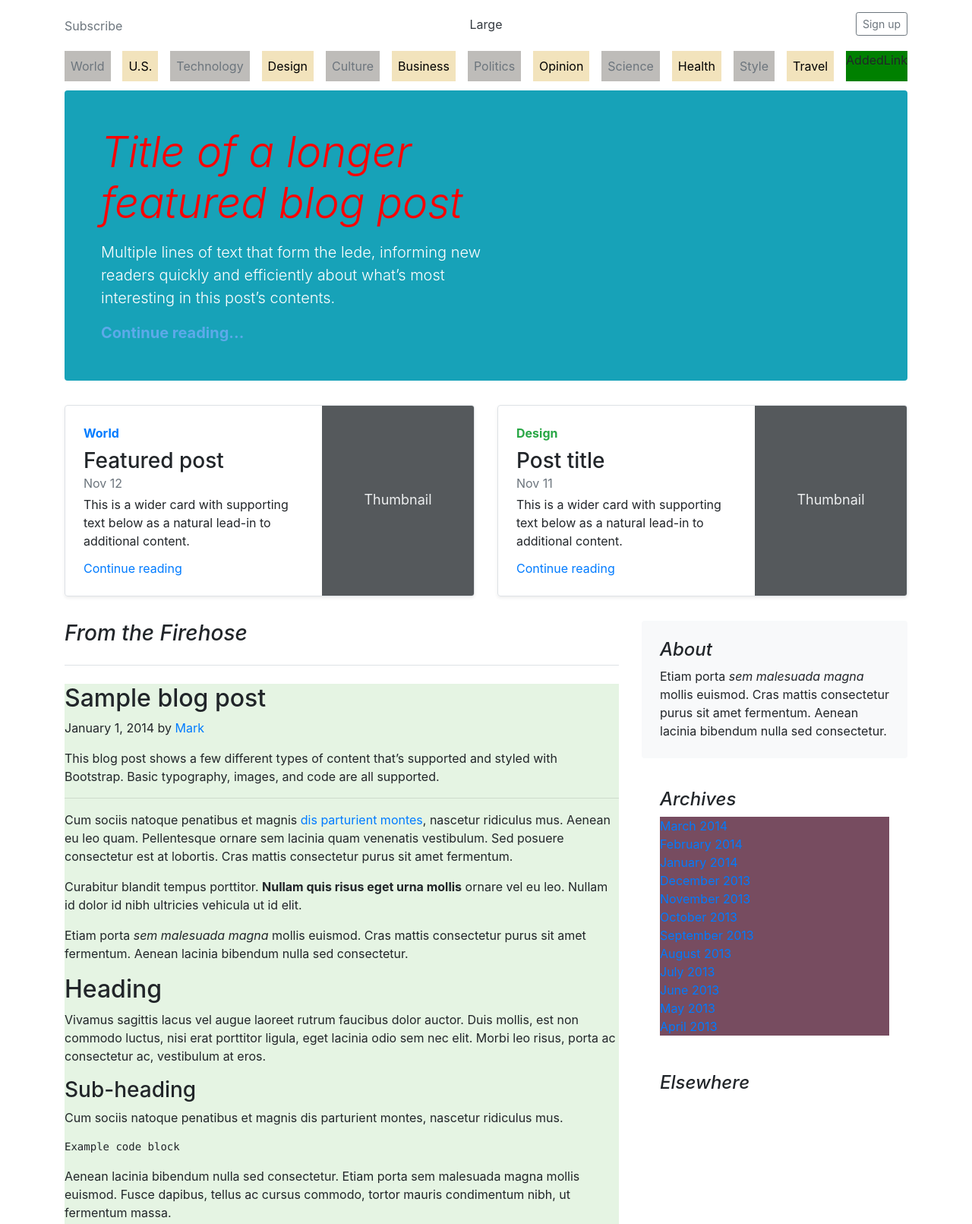
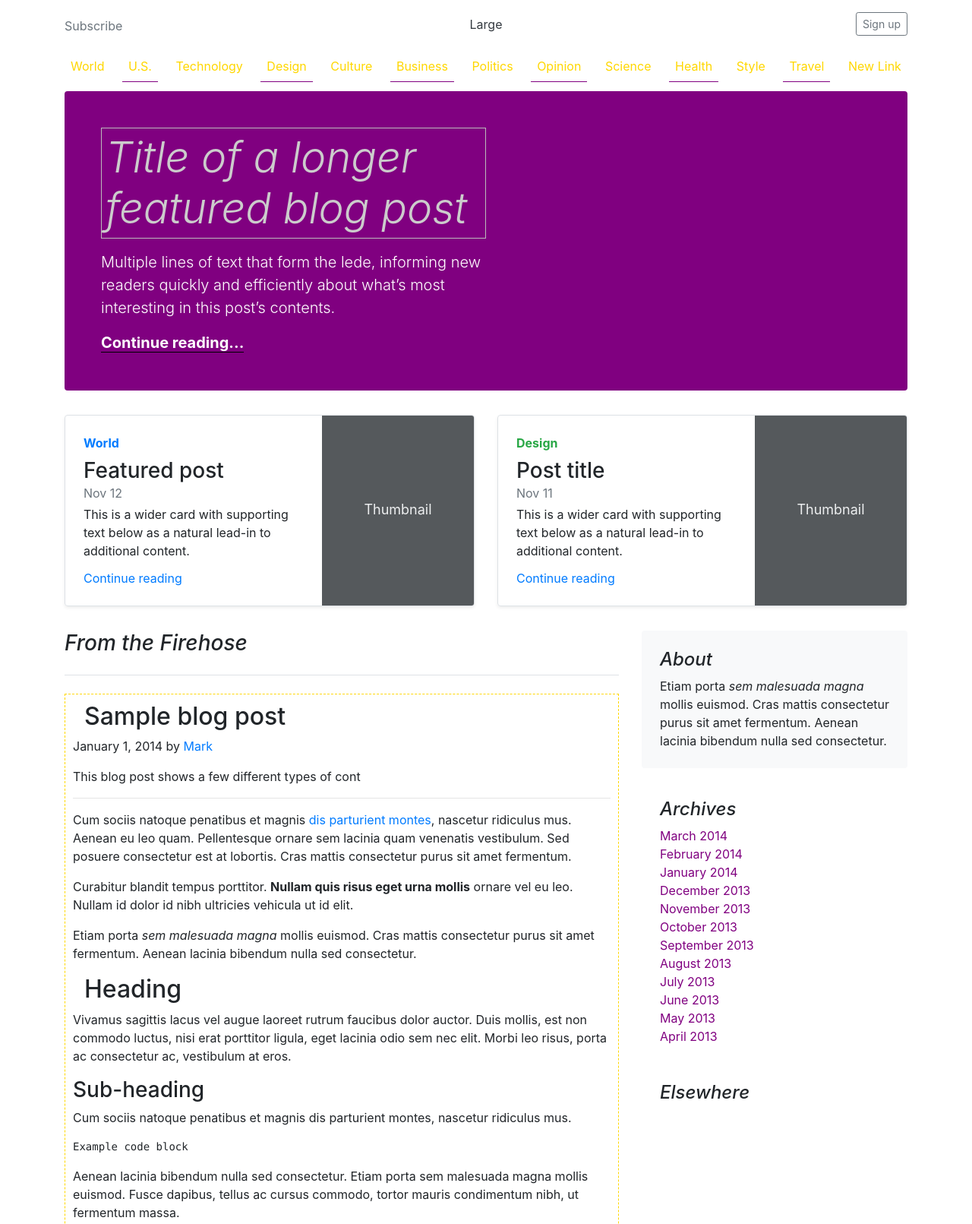
Before and after one commit to DritaSkeraj/Strive-M2, a plain HTML site: page D7/index.html in a window 1280 px wide. Shown: the top 1611 px of the page at 76% size. Drawn offline with nearby package versions, Linux system fonts and the light colour scheme.

Commit message:
finished css selector homeworks

```diff
--- a/D6/index.html
+++ b/D7/index.html
@@ -58,8 +58,8 @@
       href="https://fonts.googleapis.com/css?family=Playfair+Display:700,900"
       rel="stylesheet"
     />
-    <!-- <style>
-       /*
+    <style>
+      /*
             EX1) Write a selector to target the main title of the page
             EX2) Write a selector to target every children of the navbar
             EX3) Write a selector to target the "continue reading..." inside the jumbotron
@@ -71,63 +71,56 @@
             EX9) Write a selector to target the "back to top" link     #### EXTRA Try doing it without targeting the footer element directly
             EX10) Write a selector to target the footer
         */
-    </style> -->
-    <style>
-        /*EX1) Write a selector to target the main title of the page*/
-         h1{
-           color: #eee;
-         }
-
+        /* EX1) Write a selector to target the main title of the page */
+        h1{
+            border: 1px solid #bbb;
+            padding: 5px;
+        }
         /* EX2) Write a selector to target every children of the navbar */
-        .nav>*{
-         background-color: rgb(190, 188, 185);
-         color:black;
+        nav a.p-2{
+            color: gold !important;
+        }
+        /* EX3) Write a selector to target the "continue reading..." inside the jumbotron */
+        p.lead > a{
+            border-bottom: 1px solid black;
+        }
+        /* EX4) Write a selector to target the first blogpost */
+        div.blog-post:first-of-type{
+            border: 1px dashed gold;
+            padding: 10px;
+        }
+        /* EX5) Write a selector to target the "even" links in the navbar */
+        nav a.p-2:nth-child(even){
+            border-bottom: 1px solid purple;
+        }
+        /* EX6) Write a selector to target the last blog post */
+        div.blog-post:last-of-type{
+            border: 1px dashed purple;
+            padding: 10px;
+        }
+        /* EX7) Write a selector to target all the li into the first ordered-list in the sidebar ( Archives ) */
+        aside div:nth-child(2) li>a{
+            color: purple;
+        }
+        /* EX8) Write a selector to target the second post author */
+        div.blog-post:nth-child(3) p:first-of-type>a{
+            background-color: rgb(228, 228, 228);
+            color: red;
+            padding: 5px;
         }
 
-        /* EX3) Write a selector to target the "continue reading..." inside the jumbotron */
-              .jumbotron a{
-                   color: #5DA9E9 !important;
-               }
-
-        /* EX4) Write a selector to target the first blogpost */
-        .blog-post:nth-of-type(1){
-               background-color: #E5F4E3;
-           }
-
-        /* EX5) Write a selector to target the "even" links in the navbar */
-               .nav a:nth-of-type(2n) {
-                   background-color: #F2E3BC;
-                   color: black !important;
-                }
-
-        /* EX6) Write a selector to target the last blog post */
-         .blog-post:last-child {
-            background-color: rgb(0, 255, 242);
+        /* EX9) Write a selector to target the "back to top" link
+        #### EXTRA Try doing it without targeting the footer element directly */
+        footer p:last-of-type>a{
+            border: 1px solid black;
+            padding: 5px;
+            border-radius: 4px;
         }
-
-        /* EX7) Write a selector to target all the li into the sidebar */
-            aside ol > li   {
-                 background-color: #774C60;
-            }
-
-
-        /* EX8) Write a selector to target the second post author  */
-            .blog-post:nth-of-type(2) a:first-child{
-               color: red;
-           }
-
-        /* EX9) Write a selector to target the "back to top" link */
-               footer > p:last-child > a{
-                      background-color: rgb(215, 228, 240);
-                      }
-
         /* EX10) Write a selector to target the footer */
-             footer {
-                background-color: rgb(150, 156, 148);
-               }
-
-       </style>
-
+        footer{
+            text-align: center;
+        }
+    </style>
   </head>
 
   <body>
@@ -508,56 +501,93 @@
         EX19) Write a function and attach it to the "Older" button, to remove the last Blog Post
         EX20) Write an alert with the name of the author every time the user hover with the mouse over an author name
     */
-        function addLinkToNav() {
-           let navs = document.querySelector('nav:last-child');
-           let theLink = document.createElement('a');
-              theLink.innerHTML = 'AddedLink';
-              theLink.style.backgroundColor = 'green';
-          navs.append(theLink);
+    // EX11) Write a function to add a new link into the navbar
+    function addNewLink(){
+        let navbar = document.getElementsByTagName('nav')[0];
+        let newLink = document.createElement('a');
+        newLink.href = '#';
+        newLink.classList.add('p-2', 'text-muted');
+        newLink.innerText = 'New Link';
+        navbar.appendChild(newLink);
+    }
+    addNewLink();
+    // EX12) Write a function to remove the "Search" magnifying glass icon
+    function removeMagnifyingIcon(){
+        let icon = document.querySelectorAll('svg')[0];
+        icon.style.display = 'none';
+    }
+    removeMagnifyingIcon();
+    // EX13) Write a function to change the background of the jumbotron
+    function jumboSkin(){
+        let jumbo = document.querySelector('div.jumbotron');
+        jumbo.classList.remove('bg-dark');
+        jumbo.style.background = 'purple';
+    }
+    jumboSkin();
+    // EX14) Write a function to change the color of the main title
+    function changeHeaderColor(){
+        let header = document.querySelector('h1');
+        header.style.color = '#ccc';
+    }
+    changeHeaderColor();
+    // EX15) Write a function to change the column size for post headings
+    function changeColSize(){
+        let headings = document.querySelectorAll('.blog-post h2');
+        for(let i=0; i< headings.length; i++){
+            headings[i].classList.add('col-6');
+            headings[i].style.alignText = 'center';
         }
-        addLinkToNav();
+    }
+    changeColSize();
+    // EX16) Write a function to remove all the links under "Elsewhere"
+    function emptyElswhere(){
+        let elsewhere = document.querySelectorAll('ol.list-unstyled')[1];
+        elsewhere.style.display = 'none';
+    }
+    emptyElswhere();
+    // EX17) Write a function to trim just the first 50 characters in the first paragraph for each blog post
+    function trimFirst50(){
+        let blogPost = document.querySelectorAll('.blog-post p:nth-of-type(2)');
+        for(let i=0; i<blogPost.length; i++){
+            blogPost[i].innerText = blogPost[i].innerText.slice(0, 50);
+        }
+    }
+    trimFirst50();
 
-        function removeSearchButton() {
-            let searchBtn = document.querySelector('.text-muted svg');
-            searchBtn.style.display = 'none';
+    // EX18) Write a function and attach it to the "Newer" button, to add new Blog Post (just div and title)
+    function addNewPost(){
+        const newerButton = document.querySelector('.blog-pagination a:nth-of-type(2)');
+        newerButton.classList.remove('disabled');
+        newerButton.onclick = function(){
+            const outerDiv = document.createElement('div');
+            outerDiv.classList.add('blog-post');
+            const postTitle = document.createElement('h2');
+            postTitle.classList.add('blog-post-title');
+            postTitle.innerText = 'NEW TITLEEE';
+            outerDiv.appendChild(postTitle);
+            document.querySelector('main .row div').appendChild(outerDiv);
         }
-        removeSearchButton();
-
-        function changeJumbotronBackground() {
-          let jumbB = document.querySelector('.jumbotron');
-          jumbB.classList.remove('bg-dark');
-          jumbB.classList.add('bg-info');
-         }
-         changeJumbotronBackground();
-
-         function changeTitle() {
-          let title = document.querySelector('h1');
-          title.style.color = 'red';
-         }
-         changeTitle();
-
-        let titleForBlog  = document.querySelectorAll('.blog-post-title');
-        function changeSize() {
-        for(i=0 ; i < titleForBlog.length; i++) {
-            titleForBlog[i].classList.add('col-6');
+    }
+    addNewPost();
+    // EX19) Write a function and attach it to the "Older" button, to remove the last Blog Post
+    const removeLastPost = function(){
+        const olderButton = document.querySelector('.blog-pagination a:nth-of-type(1)');
+        olderButton.onclick = function(){
+            const postToRemove = document.querySelector('.blog-post:last-of-type');
+            postToRemove.remove();
         }
+    }
+    removeLastPost();
+    // EX20) Write an alert with the name of the author every time the user hover with the mouse over an author name
+    const displayAythorName = function(){
+        const allAuthors = document.querySelectorAll('.blog-post-meta a');
+        for(let i = 0; i < allAuthors.length; i++){
+            allAuthors[i].onmouseover = function(){
+                alert(allAuthors[i].innerText);
+            }
         }
-
-        function removeElswhereLinks() {
-          let linksElseWhere = document.querySelector('aside div:last-child ol');
-           console.log(linksElseWhere);
-           linksElseWhere.style.display = 'none';
-         }
-         removeElswhereLinks();
-
-        // function alertAuthorName(){
-        //     let author = document.querySelectorAll('.blog-post-meta > a');
-        //     for (i = 0; i < author.length; i++) {
-        //         author[i].addEventListener('mouseover', alert(author));
-        //     }
-
-        //  }
-        //  alertAuthorName();
+    }
+    displayAythorName();
     </script>
   </body>
 </html>
```
